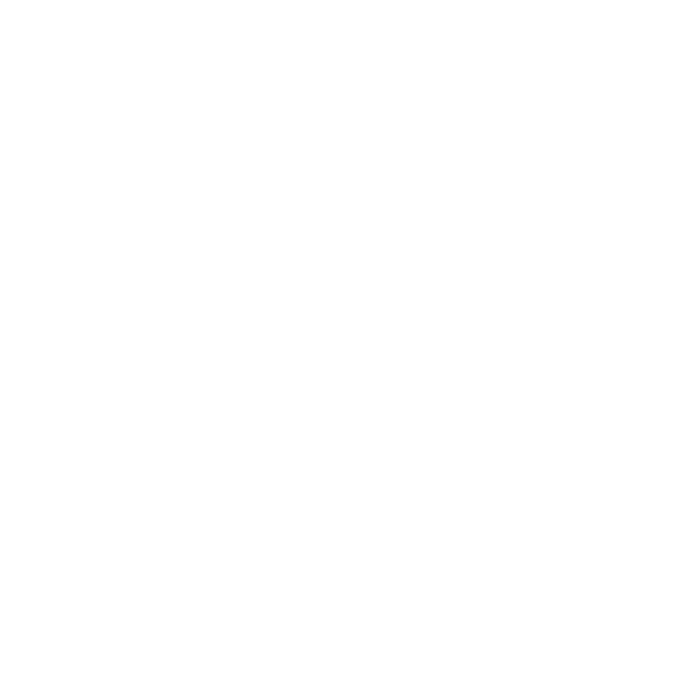
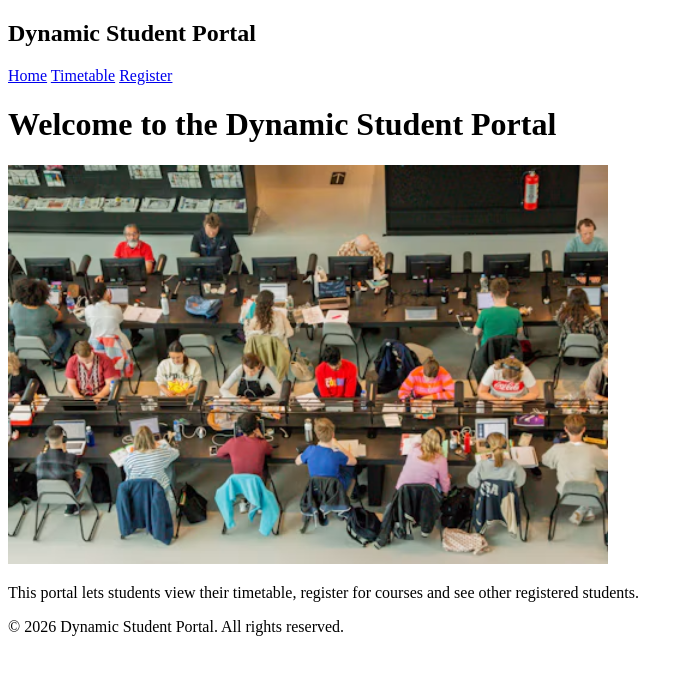
Before and after one commit to Wilberforce-web/dynamic-student-portal, a plain HTML site: page index.html in a window 1280 px wide. Shown: the whole page, without its empty margins (0-693 px from the left). Drawn offline with Linux system fonts and the light colour scheme.

Commit message:
Add homepage structure, header, nav and footer

```diff
--- a/index.html
+++ b/index.html
@@ -1,7 +1,32 @@
 <!doctype html>
-<html>
+<html lang="en">
   <head>
+    <meta charset="UTF-8" />
     <title>Dynamic Student Portal</title>
   </head>
-  <body></body>
+  <body>
+    <header>
+      <h2>Dynamic Student Portal</h2>
+      <nav>
+        <a href="index.html">Home</a>
+        <a href="#">Timetable</a>
+        <a href="#">Register</a>
+      </nav>
+    </header>
+    <main>
+      <h1>Welcome to the Dynamic Student Portal</h1>
+      <img
+        src="banner.avif"
+        alt="A student writing notes at a desk"
+        width="600"
+      />
+      <p>
+        This portal lets students view their timetable, register for courses and
+        see other registered students.
+      </p>
+    </main>
+    <footer>
+      <p>&copy; 2026 Dynamic Student Portal. All rights reserved.</p>
+    </footer>
+  </body>
 </html>
```
Also changed, not shown: banner.avif (added).
